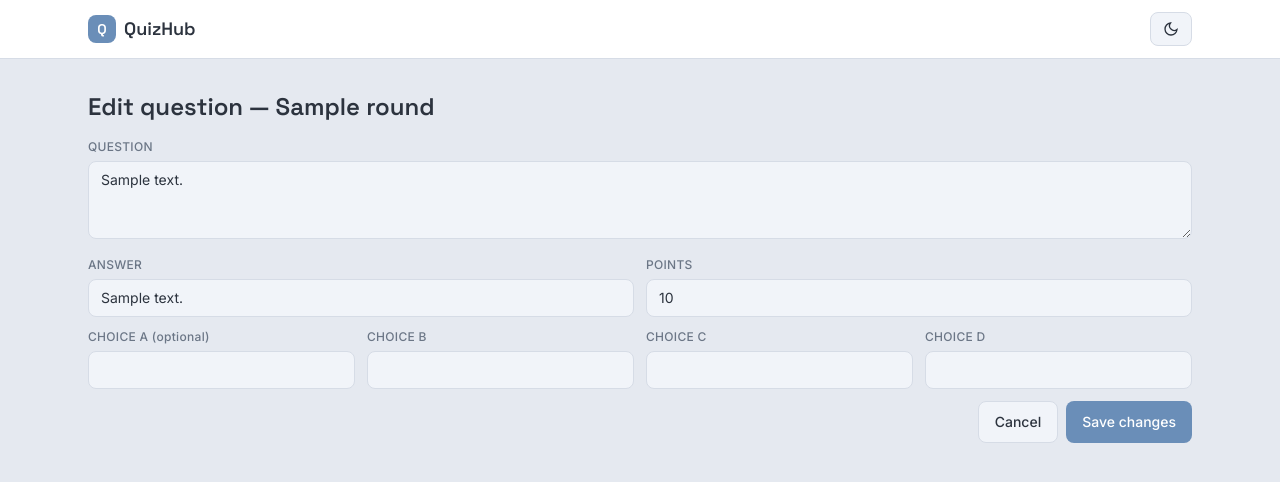
After one commit to ReeshavMainali/quizhub, a Flask app: page /games/1/questions/1/edit in a window 1280 px wide. The commit adds this page. Shown: the top 482 px of the page. Run offline with Flask 3, Linux system fonts and the light colour scheme; tables that the repository leaves empty hold one stand-in row (values such as "Sample post").

Commit message:
added editing and deletion options

```diff
--- a/app/routes.py
+++ b/app/routes.py
@@ -66,6 +66,30 @@ def delete_game(game_id):
     return redirect(url_for("main.dashboard"))
 
 
+@bp.route("/games/<int:game_id>/edit")
+def edit_game(game_id):
+    game = Game.query.get_or_404(game_id)
+    return render_template("edit_game.html", game=game)
+
+
+@bp.route("/games/<int:game_id>/edit", methods=["POST"])
+def update_game(game_id):
+    game = Game.query.get_or_404(game_id)
+    name = request.form.get("name", "").strip()
+    if not name:
+        flash("Game name can't be empty.", "error")
+        return redirect(url_for("main.edit_game", game_id=game.id))
+    try:
+        default_timer = int(request.form.get("default_timer", game.default_timer))
+    except ValueError:
+        default_timer = game.default_timer
+    game.name = name
+    game.default_timer = max(5, default_timer)
+    db.session.commit()
+    flash("Game updated.", "success")
+    return redirect(url_for("main.dashboard"))
+
+
 # ------------------------------------------------------------------ setup
 
 @bp.route("/games/<int:game_id>/setup")
@@ -95,6 +119,25 @@ def delete_team(game_id, team_id):
     team = Team.query.filter_by(id=team_id, game_id=game_id).first_or_404()
     db.session.delete(team)
     db.session.commit()
+    return redirect(url_for("main.game_setup", game_id=game_id))
+
+
+@bp.route("/games/<int:game_id>/teams/<int:team_id>/edit", methods=["GET", "POST"])
+def edit_team(game_id, team_id):
+    team = Team.query.filter_by(id=team_id, game_id=game_id).first_or_404()
+    if request.method == "GET":
+        return render_template("edit_team.html", game=team.game, team=team, team_colors=TEAM_COLORS)
+
+    name = request.form.get("name", "").strip()
+    color = request.form.get("color", TEAM_COLORS[0])
+    if not name:
+        flash("Team name can't be empty.", "error")
+        return redirect(url_for("main.edit_team", game_id=game_id, team_id=team_id))
+    team.name = name
+    if color in TEAM_COLORS:
+        team.color = color
+    db.session.commit()
+    flash("Team updated.", "success")
     return redirect(url_for("main.game_setup", game_id=game_id))
 
 
@@ -147,6 +190,32 @@ def move_round(game_id, round_id):
     return redirect(url_for("main.game_setup", game_id=game_id))
 
 
+@bp.route("/games/<int:game_id>/rounds/<int:round_id>/edit", methods=["GET", "POST"])
+def edit_round(game_id, round_id):
+    round_obj = Round.query.filter_by(id=round_id, game_id=game_id).first_or_404()
+    if request.method == "GET":
+        return render_template("edit_round.html", game=round_obj.game, round=round_obj, round_types=ROUND_TYPES)
+
+    name = request.form.get("name", "").strip()
+    rtype = request.form.get("type", "normal")
+    timer_raw = request.form.get("timer_seconds", "").strip()
+    turn_size = request.form.get("lightning_turn_size", "6").strip()
+
+    if not name:
+        flash("Round name can't be empty.", "error")
+        return redirect(url_for("main.edit_round", game_id=game_id, round_id=round_id))
+    if rtype not in ROUND_TYPES:
+        abort(400)
+
+    round_obj.name = name
+    round_obj.type = rtype
+    round_obj.timer_seconds = int(timer_raw) if timer_raw.isdigit() else None
+    round_obj.lightning_turn_size = int(turn_size) if turn_size.isdigit() else 6
+    db.session.commit()
+    flash("Round updated.", "success")
+    return redirect(url_for("main.game_setup", game_id=game_id))
+
+
 @bp.route("/games/<int:game_id>/rounds/<int:round_id>/questions", methods=["POST"])
 def add_question(game_id, round_id):
     round_obj = Round.query.filter_by(id=round_id, game_id=game_id).first_or_404()
@@ -188,6 +257,78 @@ def delete_question(game_id, question_id):
     ).first_or_404()
     db.session.delete(question)
     db.session.commit()
+    return redirect(url_for("main.game_setup", game_id=game_id))
+
+
+@bp.route("/games/<int:game_id>/questions/<int:question_id>/edit", methods=["GET", "POST"])
+def edit_question(game_id, question_id):
+    # GET: render form; POST: apply updates
+    question = Question.query.join(Round).filter(
+        Question.id == question_id, Round.game_id == game_id
+    ).first_or_404()
+    round_obj = question.round
+    game = round_obj.game
+
+    if request.method == "GET":
+        return render_template("edit_question.html", game=game, round=round_obj, question=question)
+
+    # POST - update fields
+    text = request.form.get("text", "").strip()
+    answer = request.form.get("answer", "").strip()
+    points = request.form.get("points", "").strip()
+    choices = [request.form.get(f"choice_{c}", "").strip() for c in ("a", "b", "c", "d")]
+    choices = [c for c in choices if c] or None
+
+    if not text or not answer:
+        flash("Question and answer are required.", "error")
+        return redirect(url_for("main.edit_question", game_id=game_id, question_id=question_id))
+
+    question.text = text
+    question.answer = answer
+    question.points = int(points) if points.isdigit() else question.points
+    question.choices = choices
+
+    # handle removals
+    if request.form.get("remove_image") == "1":
+        if question.image_filename:
+            try:
+                os.remove(os.path.join(current_app.config["UPLOAD_FOLDER"], question.image_filename))
+            except Exception:
+                pass
+        question.image_filename = None
+    if request.form.get("remove_audio") == "1":
+        if question.audio_filename:
+            try:
+                os.remove(os.path.join(current_app.config["UPLOAD_FOLDER"], question.audio_filename))
+            except Exception:
+                pass
+        question.audio_filename = None
+
+    # handle new uploads
+    try:
+        new_image = _save_upload(request.files.get("image"), IMAGE_EXTS)
+        if new_image:
+            # remove old
+            if question.image_filename:
+                try:
+                    os.remove(os.path.join(current_app.config["UPLOAD_FOLDER"], question.image_filename))
+                except Exception:
+                    pass
+            question.image_filename = new_image
+        new_audio = _save_upload(request.files.get("audio"), AUDIO_EXTS)
+        if new_audio:
+            if question.audio_filename:
+                try:
+                    os.remove(os.path.join(current_app.config["UPLOAD_FOLDER"], question.audio_filename))
+                except Exception:
+                    pass
+            question.audio_filename = new_audio
+    except ValueError as e:
+        flash(str(e), "error")
+        return redirect(url_for("main.edit_question", game_id=game_id, question_id=question_id))
+
+    db.session.commit()
+    flash("Question updated.", "success")
     return redirect(url_for("main.game_setup", game_id=game_id))
 
 
--- /dev/null
+++ b/app/templates/edit_question.html
@@ -0,0 +1,82 @@
+{% extends "base.html" %}
+{% block title %}Edit question — {{ game.name }}{% endblock %}
+
+{% block content %}
+<div class="max-w-3xl mx-auto">
+  <h1 class="text-2xl font-display font-semibold mb-4">Edit question — {{ round.name }}</h1>
+
+  <form method="POST" action="{{ url_for('main.edit_question', game_id=game.id, question_id=question.id) }}" enctype="multipart/form-data" class="grid sm:grid-cols-2 gap-3">
+    <div class="sm:col-span-2">
+      <label class="label">Question</label>
+      <textarea class="input" name="text" rows="3" required>{{ question.text }}</textarea>
+    </div>
+
+    <div>
+      <label class="label">Answer</label>
+      <input class="input" type="text" name="answer" value="{{ question.answer }}" required>
+    </div>
+
+    <div>
+      <label class="label">Points</label>
+      <input class="input" type="number" name="points" value="{{ question.points }}" min="1" max="100">
+    </div>
+
+    <div class="sm:col-span-2 grid sm:grid-cols-4 gap-3">
+      <div>
+        <label class="label">Choice A <span class="normal-case text-muted">(optional)</span></label>
+        <input class="input" type="text" name="choice_a" value="{{ question.choices[0] if question.choices and question.choices|length > 0 else '' }}">
+      </div>
+      <div>
+        <label class="label">Choice B</label>
+        <input class="input" type="text" name="choice_b" value="{{ question.choices[1] if question.choices and question.choices|length > 1 else '' }}">
+      </div>
+      <div>
+        <label class="label">Choice C</label>
+        <input class="input" type="text" name="choice_c" value="{{ question.choices[2] if question.choices and question.choices|length > 2 else '' }}">
+      </div>
+      <div>
+        <label class="label">Choice D</label>
+        <input class="input" type="text" name="choice_d" value="{{ question.choices[3] if question.choices and question.choices|length > 3 else '' }}">
+      </div>
+    </div>
+
+    {% if round.type == 'av' %}
+    <div class="sm:col-span-2">
+      <p class="label">Current media</p>
+      <div class="flex gap-4 items-center">
+        <div>
+          {% if question.image_filename %}
+          <div class="text-sm">Image: <a href="/static/uploads/{{ question.image_filename }}" target="_blank">view</a></div>
+          <label class="inline-flex items-center mt-1"><input type="checkbox" name="remove_image" value="1"> Remove image</label>
+          {% else %}
+          <div class="text-sm text-muted">No image uploaded</div>
+          {% endif %}
+        </div>
+        <div>
+          {% if question.audio_filename %}
+          <div class="text-sm">Audio: <a href="/static/uploads/{{ question.audio_filename }}" target="_blank">play</a></div>
+          <label class="inline-flex items-center mt-1"><input type="checkbox" name="remove_audio" value="1"> Remove audio</label>
+          {% else %}
+          <div class="text-sm text-muted">No audio uploaded</div>
+          {% endif %}
+        </div>
+      </div>
+    </div>
+
+    <div>
+      <label class="label">Replace image <span class="normal-case text-muted">(optional)</span></label>
+      <input class="input" type="file" name="image" accept=".png,.jpg,.jpeg,.gif,.webp">
+    </div>
+    <div>
+      <label class="label">Replace audio <span class="normal-case text-muted">(optional)</span></label>
+      <input class="input" type="file" name="audio" accept=".mp3,.wav,.ogg,.m4a">
+    </div>
+    {% endif %}
+
+    <div class="sm:col-span-2 flex gap-2 justify-end">
+      <a href="{{ url_for('main.game_setup', game_id=game.id) }}" class="btn-secondary">Cancel</a>
+      <button type="submit" class="btn-primary">Save changes</button>
+    </div>
+  </form>
+</div>
+{% endblock %}
```
Also changed, not shown: app/static/js/display.js (+18 -2 lines), app/templates/dashboard.html (+18 -8 lines), app/templates/edit_game.html (added, +30 -0 lines), app/templates/edit_round.html (added, +41 -0 lines), app/templates/edit_team.html (added, +36 -0 lines), app/templates/game_setup.html (+19 -9 lines), 1 other file.
